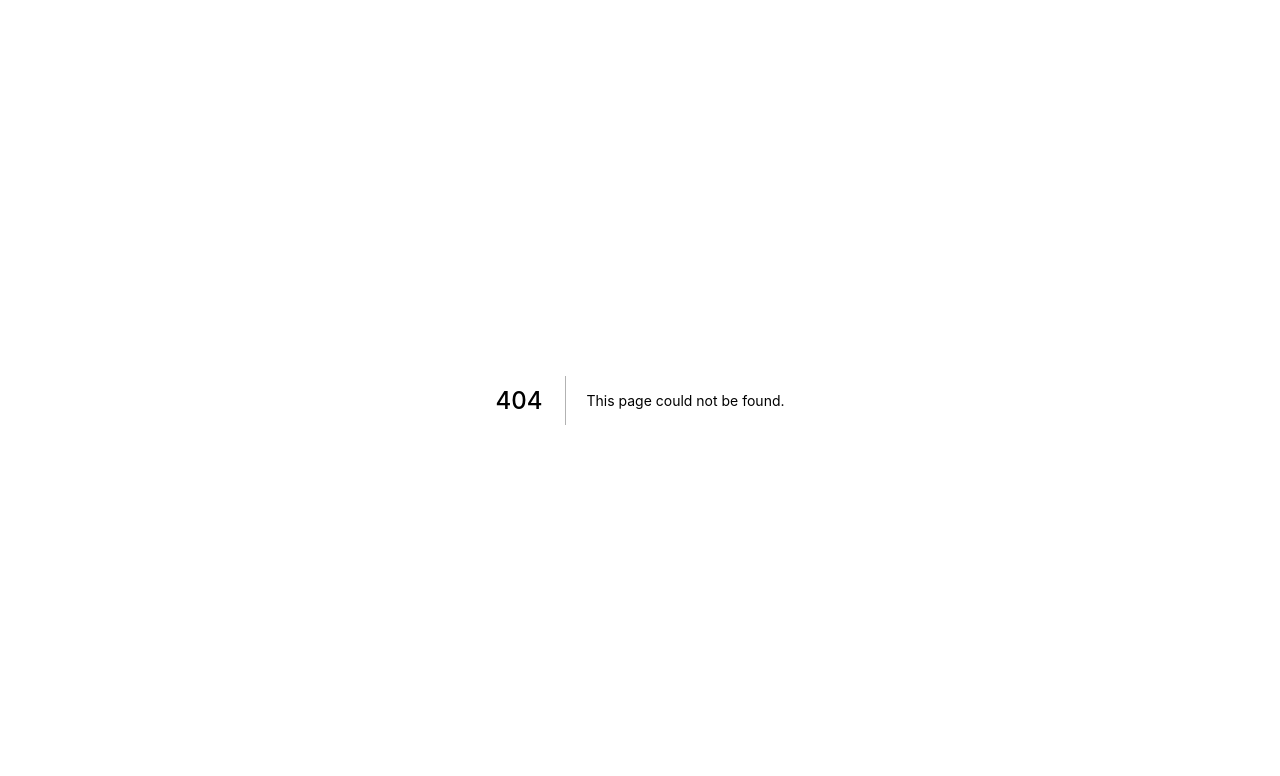
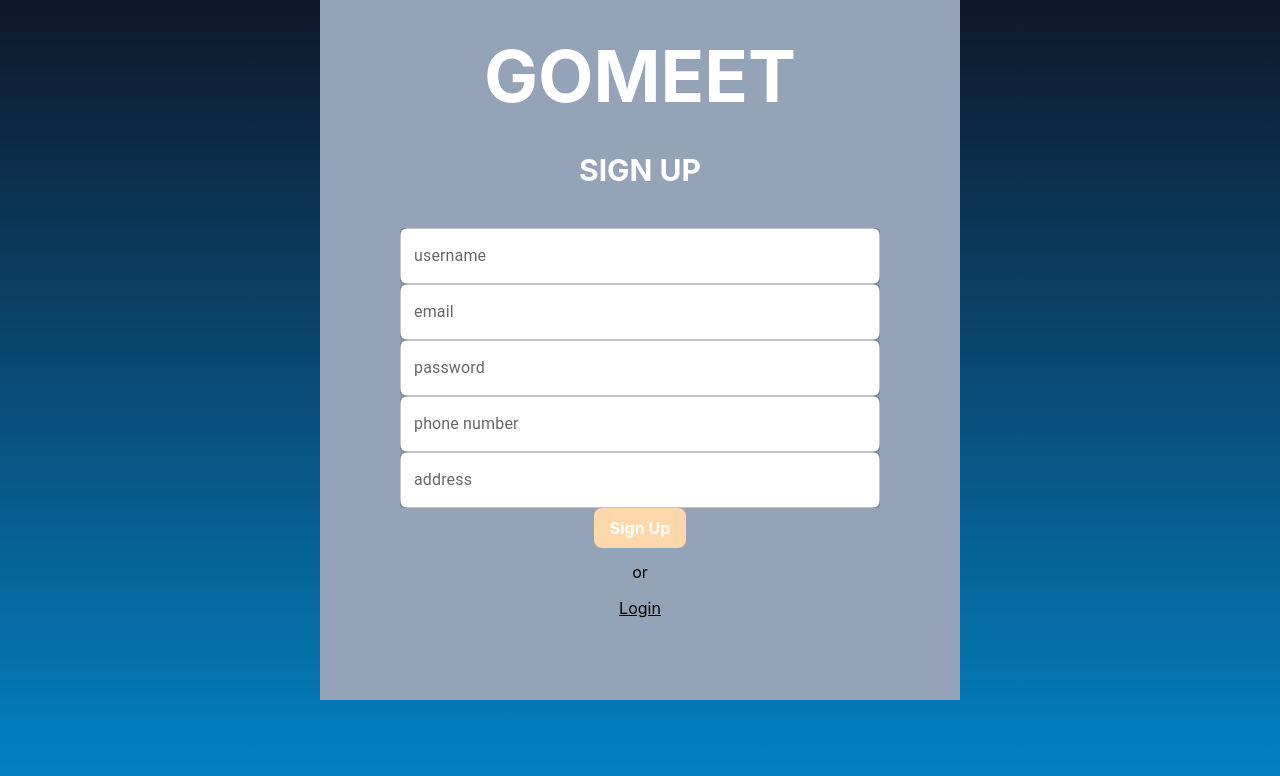
Before and after one commit to wulandaridewi69/Alta-F6-G4-Gomeet, a Next.js app: page /register in a window 1280 px wide. Before the commit this address had no page. Shown: the top 776 px of the page. Built offline with nearby package versions, Linux system fonts and the light colour scheme.

Commit message:
register

```diff
--- a/components/Footer.jsx
+++ b/components/Footer.jsx
@@ -2,7 +2,7 @@ import React from "react";
 
 export default function Footer() {
   return (
-    <div className="bg-black flex justify-center items-center h-14">
+    <div className="bg-black flex justify-center items-center h-14 bottom-0">
       <div className="text-white">
         <p>©Copyright GOMEET. All Right Reserved.</p>
       </div>
--- a/components/input.jsx
+++ b/components/input.jsx
@@ -1,22 +1,20 @@
-import React, { Component } from 'react'
-import TextField from '@mui/material/TextField';
+import React, { Component } from "react";
+import TextField from "@mui/material/TextField";
 
 const Input = (props) => {
-
   return (
-        <div className='flex flex-col gap-1'>
-            {/* <TextField /> */}
+    // <div className="flex flex-col gap-1">
+    <>
       <TextField
         id={props.id}
         type={props.type}
-                value={props.value}
         label={props.label}
+        variant={props.variant}
+        className={props.className}
         onChange={props.onChange}
       />
-        </div>
-
-    )
-
-}
+    </>
+  );
+};
 
 export default Input;
--- a/pages/login.jsx
+++ b/pages/login.jsx
@@ -1,39 +1,32 @@
-import { useState, useEffect } from 'react';
-import Link from 'next/link';
-import CustomButton from '../components/CustomButton';
-import Input from '../components/Input';
+import { useState, useEffect } from "react";
+import Link from "next/link";
+import CustomButton from "../components/CustomButton";
+import Input from "../components/Input";
 
 function Login() {
-
-
-    return (
-        <div className='w-full h-screen overflow-auto flex flex-col justify-center items-center bg-gradient-to-b from-slate-900 to-sky-600'>
-            <div className='bg-white/30 w-1/2 h-full flex flex-col items-center justify-evenly'>
-                <h1 className='font-bold lg:text-5xl md:text-4xl text-4xl text-white'>GOMEET</h1>
-                <div className='text-white text-4xl font-bold'>Login</div>
-                <div className='space-y-4 text-white'>
-                    <Input
-                        type='email'
-                        label='Email'
-                    />
-                    <Input
-                        type='password'
-                        label='Password'
-                    />
-                    <div className='flex justify-center'>
-                        <Link href={'/'} >
-                            <CustomButton
-                                id="btn-login"
-                                label="Login"
-                            />
-                        </Link>
-                    </div>
-                    <h1 className='flex justify-center'>or</h1>
-                    <a href="" className='underline flex justify-center'>Create Account</a>
-                </div>
-            </div>
+  return (
+    <div className="w-full h-screen overflow-auto flex flex-col justify-center items-center bg-gradient-to-b from-slate-900 to-sky-600">
+      <div className="bg-white/30 w-1/2 h-full flex flex-col items-center justify-evenly">
+        <h1 className="font-bold lg:text-5xl md:text-4xl text-4xl text-white">
+          GOMEET
+        </h1>
+        <div className="text-white text-4xl font-bold">Login</div>
+        <div className="space-y-4 text-white">
+          <Input type="email" label="Email" />
+          <Input type="password" label="Password" />
+          <div className="flex justify-center">
+            <Link href={"/"}>
+              <CustomButton id="btn-login" label="Login" />
+            </Link>
+          </div>
+          <h1 className="flex justify-center">or</h1>
+          <a href="" className="underline flex justify-center">
+            Create Account
+          </a>
         </div>
-    )
+      </div>
+    </div>
+  );
 }
 
 export default Login;
--- /dev/null
+++ b/pages/register.jsx
@@ -0,0 +1,134 @@
+import React, { useEffect, useState } from "react";
+import { useRouter } from "next/router";
+import Link from "next/link";
+
+import CustomButton from "../components/CustomButton";
+import Input from "../components/input";
+
+const Register = () => {
+  const router = useRouter();
+  const [username, setUsername] = useState();
+  const [email, setEmail] = useState("");
+  const [password, setPassword] = useState("");
+  const [phone, setPhone] = useState("");
+  const [address, setAddress] = useState("");
+  const [loading, setLoading] = useState(false);
+  const [disabled, setDisabled] = useState(true);
+
+  useEffect(() => {
+    if (username && email && password && phone && address) {
+      setDisabled(false);
+    } else {
+      setDisabled(true);
+    }
+  }, [username, email, password, phone, address]);
+
+  const handleSubmit = async (e) => {
+    setLoading(true);
+    e.preventDefault();
+
+    const body = {
+      username,
+      email,
+      password,
+      phone,
+      address,
+      image: "img.jpg",
+    };
+
+    const headers = new Headers();
+    headers.append("Content-Type", "application/json");
+
+    var requestOptions = {
+      method: "POST",
+      body: JSON.stringify(body),
+      redirect: "follow",
+      headers: headers,
+    };
+
+    const url = "http://event.dwp.my.id/users";
+    fetch(url, requestOptions)
+      .then((response) => {
+        const { data } = response;
+        response.json();
+        if (response.status == 200) {
+          alert("Registrasion Success");
+          router.push("/login");
+        }
+      })
+      .catch((err) => {
+        alert(err.toString());
+      })
+      .finally(() => setLoading(false));
+  };
+
+  return (
+    <div className="bg-gradient-to-b from-slate-900 to-sky-600 w-full h-screen overflow-auto">
+      <div className="flex items-center justify-center">
+        <div className="bg-slate-400 opacity-100 h-full w-1/2">
+          <div className="text-7xl font-bold text-white flex items-center justify-center mt-10">
+            GOMEET
+          </div>
+          <div>
+            <div className="text-3xl font-bold text-white flex flex-col items-center justify-center m-10">
+              SIGN UP
+            </div>
+            <div className="mb-20">
+              <form onSubmit={(e) => handleSubmit(e)}>
+                <div className="flex flex-col items-center justify-center mb-50">
+                  <Input
+                    type="text"
+                    id="username"
+                    label="username"
+                    className="mb-4 w-3/4 h-1/4 rounded-lg bg-white"
+                    onChange={(e) => setUsername(e.target.value)}
+                  />
+                  <Input
+                    type="email"
+                    id="email"
+                    label="email"
+                    className="mb-4 w-3/4 h-1/4  rounded-lg bg-white"
+                    onChange={(e) => setEmail(e.target.value)}
+                  />
+                  <Input
+                    type="password"
+                    id="password"
+                    label="password"
+                    className="mb-4 w-3/4 h-1/4  rounded-lg bg-white"
+                    onChange={(e) => setPassword(e.target.value)}
+                  />
+
+                  <Input
+                    type="tel"
+                    id="phone"
+                    label="phone number"
+                    className="mb-4 w-3/4 h-1/4  rounded-lg bg-white"
+                    onChange={(e) => setPhone(e.target.value)}
+                  />
+                  <Input
+                    type="text"
+                    id="address"
+                    label="address"
+                    className="mb-4 w-3/4 h-1/4  rounded-lg bg-white"
+                    onChange={(e) => setAddress(e.target.value)}
+                  />
+                  <CustomButton
+                    label="Sign Up"
+                    id="btn-signup"
+                    loading={loading || disabled}
+                  />
+                </div>
+              </form>
+              <h1 className="flex justify-center mt-3">or</h1>
+              <Link href={"/login"}>
+                <a className="underline flex justify-center mt-3">Login</a>
+              </Link>
+            </div>
+          </div>
+        </div>
+      </div>
+    </div>
+  );
+};
+
+export default Register;
```
Lines whose indentation alone changed are shown as unchanged.
